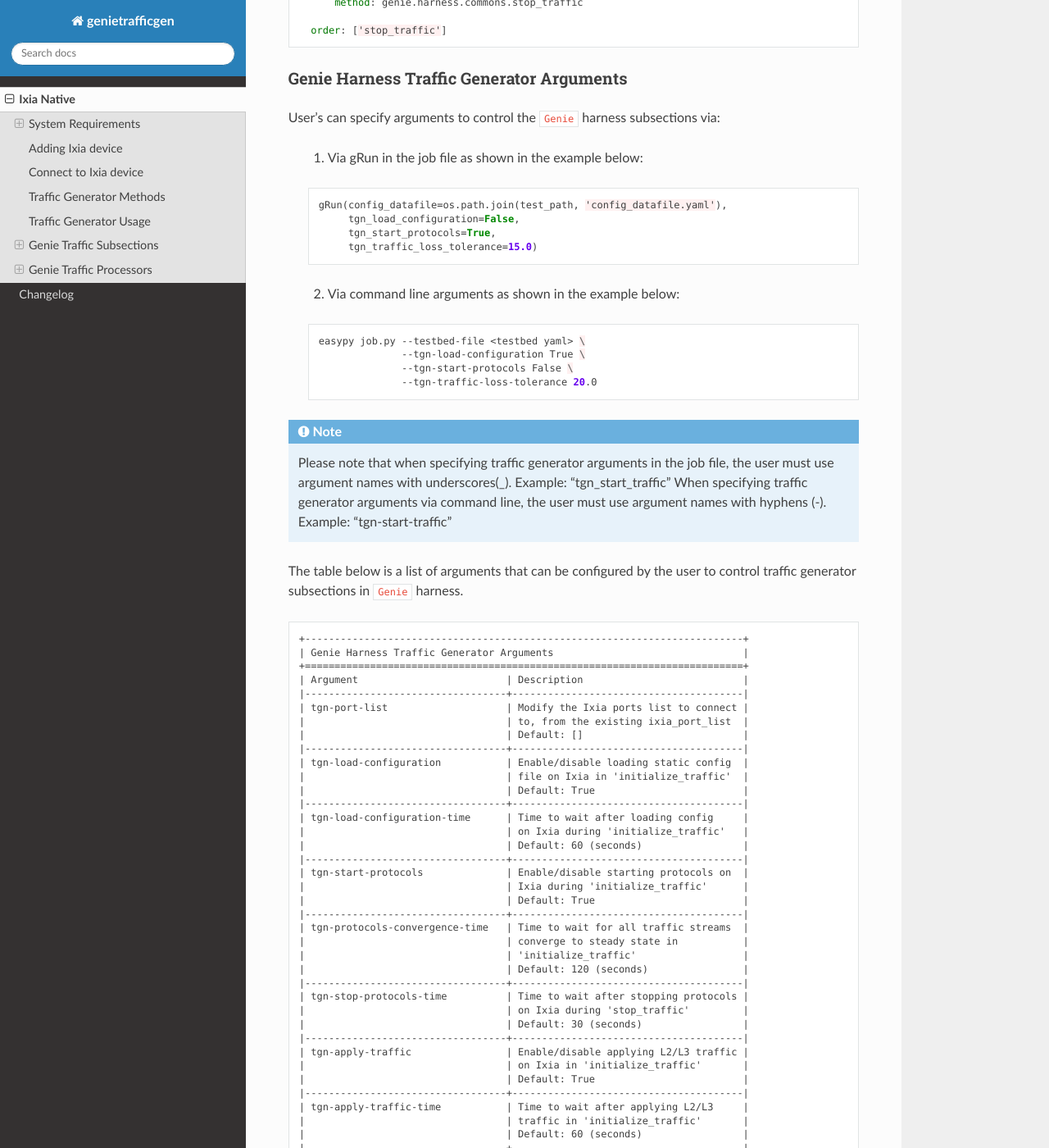
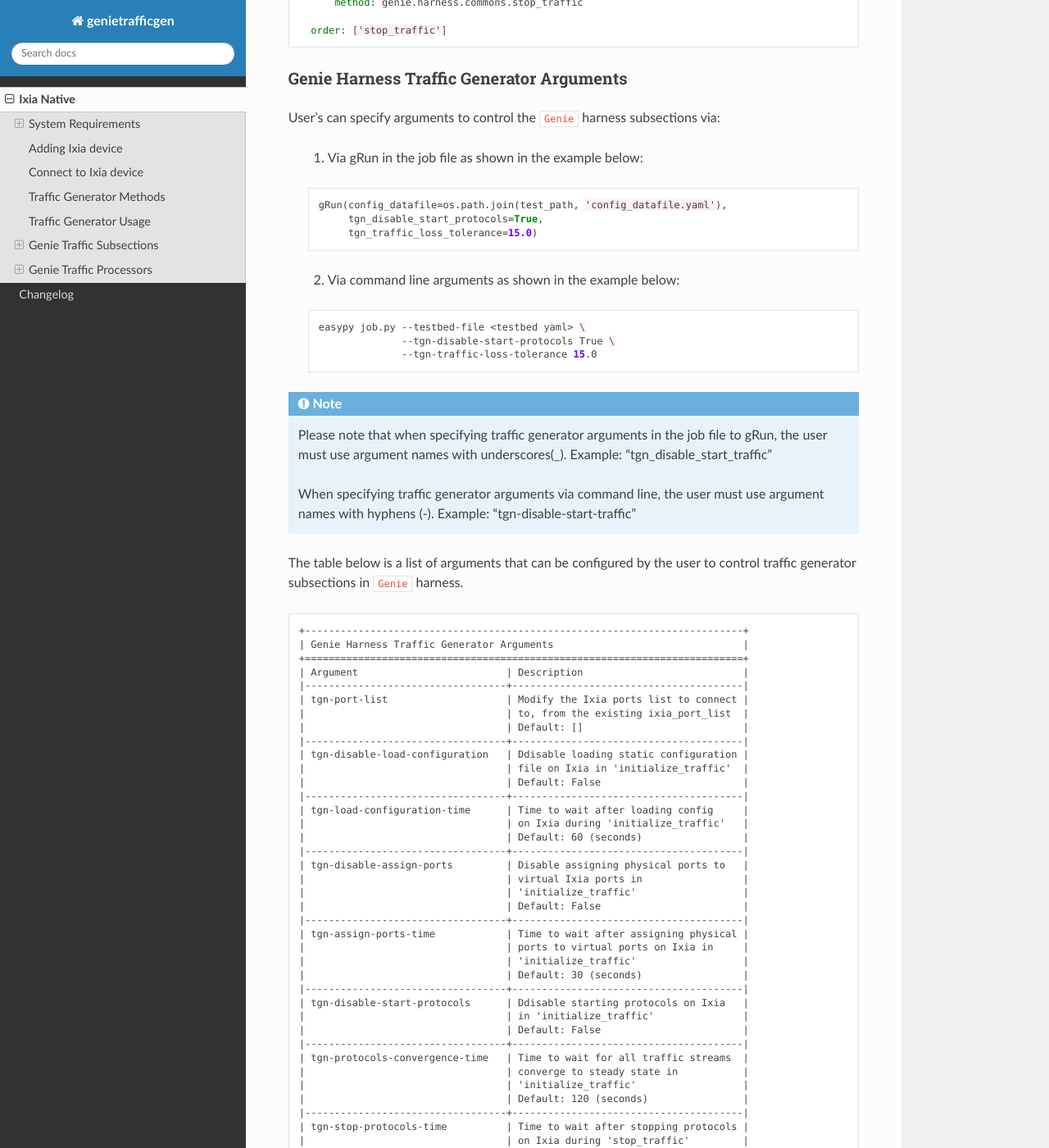
Before and after one commit to CiscoTestAutomation/genietrafficgen, a Sphinx documentation site: the page built from docs/ixianative.rst, in a window 1280 px wide and 1400 px high, scrolled down 16797 px. Shown: the whole window at 82% size. Built offline with Sphinx 7.4.7 and the Read the Docs theme 2.0.0, drawn with Linux system fonts in a browser that asks for light colours; some of the changed text lies outside the part shown.

Commit message:
updated documentation on deprecated arguments

```diff
--- a/docs/ixianative.rst
+++ b/docs/ixianative.rst
@@ -990,8 +990,7 @@
     .. code-block:: python
 
         gRun(config_datafile=os.path.join(test_path, 'config_datafile.yaml'),
-             tgn_load_configuration=False,
-             tgn_start_protocols=True,
+             tgn_disable_start_protocols=True,
              tgn_traffic_loss_tolerance=15.0)
 
 
@@ -1000,17 +999,17 @@
     .. code-block:: bash
 
         easypy job.py --testbed-file <testbed yaml> \
-                      --tgn-load-configuration True \
-                      --tgn-start-protocols False \
-                      --tgn-traffic-loss-tolerance 20.0
+                      --tgn-disable-start-protocols True \
+                      --tgn-traffic-loss-tolerance 15.0
 
 .. note::
     Please note that when specifying traffic generator arguments in the job
-    file, the user must use argument names with underscores(_).
-    Example: "tgn_start_traffic"
+    file to gRun, the user must use argument names with underscores(_).
+    Example: "tgn_disable_start_traffic"
+
     When specifying traffic generator arguments via command line, the user must
     use argument names with hyphens (-).
-    Example: "tgn-start-traffic"
+    Example: "tgn-disable-start-traffic"
 
 
 The table below is a list of arguments that can be configured by the user to control
@@ -1027,17 +1026,27 @@
     |                                  | to, from the existing ixia_port_list  |
     |                                  | Default: []                           |
     |----------------------------------+---------------------------------------|
-    | tgn-load-configuration           | Enable/disable loading static config  |
+    | tgn-disable-load-configuration   | Ddisable loading static configuration |
     |                                  | file on Ixia in 'initialize_traffic'  |
-    |                                  | Default: True                         |
+    |                                  | Default: False                        |
     |----------------------------------+---------------------------------------|
     | tgn-load-configuration-time      | Time to wait after loading config     |
     |                                  | on Ixia during 'initialize_traffic'   |
     |                                  | Default: 60 (seconds)                 |
     |----------------------------------+---------------------------------------|
-    | tgn-start-protocols              | Enable/disable starting protocols on  |
-    |                                  | Ixia during 'initialize_traffic'      |
-    |                                  | Default: True                         |
+    | tgn-disable-assign-ports         | Disable assigning physical ports to   |
+    |                                  | virtual Ixia ports in                 |
+    |                                  | 'initialize_traffic'                  |
+    |                                  | Default: False                        |
+    |----------------------------------+---------------------------------------|
+    | tgn-assign-ports-time            | Time to wait after assigning physical |
+    |                                  | ports to virtual ports on Ixia in     |
+    |                                  | 'initialize_traffic'                  |
+    |                                  | Default: 30 (seconds)                 |
+    |----------------------------------+---------------------------------------|
+    | tgn-disable-start-protocols      | Ddisable starting protocols on Ixia   |
+    |                                  | in 'initialize_traffic'               |
+    |                                  | Default: False                        |
     |----------------------------------+---------------------------------------|
     | tgn-protocols-convergence-time   | Time to wait for all traffic streams  |
     |                                  | converge to steady state in           |
@@ -1048,33 +1057,33 @@
     |                                  | on Ixia during 'stop_traffic'         |
     |                                  | Default: 30 (seconds)                 |
     |----------------------------------+---------------------------------------|
-    | tgn-apply-traffic                | Enable/disable applying L2/L3 traffic |
-    |                                  | on Ixia in 'initialize_traffic'       |
-    |                                  | Default: True                         |
+    | tgn-disable-apply-traffic        | Disable applying L2/L3 traffic on     |
+    |                                  | Ixia in 'initialize_traffic'          |
+    |                                  | Default: False                        |
     |----------------------------------+---------------------------------------|
     | tgn-apply-traffic-time           | Time to wait after applying L2/L3     |
     |                                  | traffic in 'initialize_traffic'       |
     |                                  | Default: 60 (seconds)                 |
     |----------------------------------+---------------------------------------|
-    | tgn-send-arp                     | Enable/disable send ARP to interfaces |
-    |                                  | from Ixia in 'initialize_traffic'     |
-    |                                  | Default: True                         |
+    | tgn-disable-send-arp             | Disable send ARP to interfaces from   |
+    |                                  | Ixia in 'initialize_traffic'          |
+    |                                  | Default: False                        |
     |----------------------------------+---------------------------------------|
     | tgn-arp-wait-time                | Time to wait after sending ARP from   |
     |                                  | Ixia in 'initialize_traffic'          |
     |                                  | Default: 60 (seconds)                 |
     |----------------------------------+---------------------------------------|
-    | tgn-send-ns                      | Enable/disable send NS to interfaces  |
-    |                                  | on Ixia in 'initialize_traffic'       |
-    |                                  | Default: True                         |
+    | tgn-disable-send-ns              | Disable send NS to interfaces on Ixia |
+    |                                  | in 'initialize_traffic'               |
+    |                                  | Default: False                        |
     |----------------------------------+---------------------------------------|
     | tgn-ns-wait-time                 | Time to wait after sending NS packet  |
     |                                  | from Ixia in 'initialize_traffic'     |
     |                                  | Default: 60 (seconds)                 |
     |----------------------------------+---------------------------------------|
-    | tgn-start-traffic                | Enable/disable starting L2/L3 traffic |
-    |                                  | on Ixia in 'initialize_traffic'       |
-    |                                  | Default: True                         |
+    | tgn-disable-start-traffic        | Disable starting L2/L3 traffic on     |
+    |                                  | Ixia in 'initialize_traffic'          |
+    |                                  | Default: False                        |
     |----------------------------------+---------------------------------------|
     | tgn-steady-state-convergence-time| Time to wait for traffic streams to   |
     |                                  | converge to steady state after start  |
@@ -1085,31 +1094,21 @@
     |                                  | streams in 'stop_traffic'             |
     |                                  | Default: 15 (seconds)                 |
     |----------------------------------+---------------------------------------|
-    | tgn-clear-statistics             | Enable/disable clearing protocol and  |
+    | tgn-disable-clear-statistics     | Disable clearing of all protocol and  |
     |                                  | traffic statistics on Ixia in         |
     |                                  | 'initialize_traffic'                  |
-    |                                  | Default: True                         |
+    |                                  | Default: False                        |
     |----------------------------------+---------------------------------------|
     | tgn-clear-stats-time             | Time to wait after clearing protocol  |
     |                                  | and traffic statistics on Ixia in     |
     |                                  | 'initialize_traffic'                  |
     |                                  | Default: 60 (seconds)                 |
     |----------------------------------+---------------------------------------|
-    | tgn-view-create-interval         | Time to wait between re-checking if   |
-    |                                  | custom traffic items view "GENIE" is  |
-    |                                  | ready in 'profile_traffic'            |
-    |                                  | Default: 30 (seconds)                 |
-    |----------------------------------+---------------------------------------|
-    | tgn-view-create-iteration        | Number of attempts to re-check if the |
-    |                                  | custom traffic items view "GENIE" is  |
-    |                                  | ready in 'profile_traffic'            |
-    |                                  | Default: 10 attempts                  |
-    |----------------------------------+---------------------------------------|
-    | tgn-check-traffic-loss           | Enable/disable checking of frames loss|
+    | tgn-disable-check-traffic-loss   | Disable checking of frames loss       |
     |                                  | and traffic loss for all configured   |
     |                                  | traffic streams after starting L2/L3  |
     |                                  | traffic on Ixia in'initialize_traffic'|
-    |                                  | Default: True                         |
+    |                                  | Default: False                        |
     |----------------------------------+---------------------------------------|
     | tgn-traffic-outage-tolerance     | Maximum traffic outage expected after |
     |                                  | starting traffic on Ixia in           |
@@ -1152,18 +1151,40 @@
     |                                  | traffic loss in 'initialize_traffic'  |
     |                                  | Default: 10 attempts                  |
     |----------------------------------+---------------------------------------|
-    | tgn_profile_clear_stats          | Enable/disable clearing of traffic    |
-    |                                  | statistics before creating a table or |
-    |                                  | profile of traffic statistics for the |
-    |                                  | current run executing.                |
-    |                                  | Default: True                         |
-    |----------------------------------+---------------------------------------|
     | tgn-golden-profile               | Full path to the text file containing |
     |                                  | previously verified and saved traffic |
     |                                  | profile to compare it against in      |
     |                                  | 'profile_traffic'                     |
     |                                  | Default: None                         |
     |----------------------------------+---------------------------------------|
+    | tgn-disable-profile-clear-stats  | Disable clearing of traffic statistics|
+    |                                  | before creating a table or profile of |
+    |                                  | traffic statistics for the currently  |
+    |                                  | executing job in 'profile_traffic'    |
+    |                                  | Default: False                        |
+    |----------------------------------+---------------------------------------|
+    | tgn-view-create-interval         | Time to wait between re-checking if   |
+    |                                  | custom traffic items view "GENIE" is  |
+    |                                  | ready in 'profile_traffic'            |
+    |                                  | Default: 30 (seconds)                 |
+    |----------------------------------+---------------------------------------|
+    | tgn-view-create-iteration        | Number of attempts to re-check if the |
+    |                                  | custom traffic items view "GENIE" is  |
+    |                                  | ready in 'profile_traffic'            |
+    |                                  | Default: 10 attempts                  |
+    |----------------------------------+---------------------------------------|
+    | tgn-disable-tracking-filter      | Disable adding tracking filter        |
+    |                                  | "Traffic Items" to traffic stream     |
+    |                                  | configuration while building "GENIE"  |
+    |                                  | custom view in 'profile_traffic'      |
+    |                                  | Default: False                        |
+    |----------------------------------+---------------------------------------|
+    | tgn-disable-port-pair-filter     | Disable adding tracking filter        |
+    |                                  | "Source/Dest Port Pair" to traffic    |
+    |                                  | streamconfiguration while building    |
+    |                                  | "GENIE" view in 'profile_traffic'     |
+    |                                  | Default: False                        |
+    |----------------------------------+---------------------------------------|
     |tgn-profile-traffic-loss-tolerance| Maximum acceptable difference between |
     |                                  | two Genie traffic profile snapshots   |
     |                                  | for loss % column in 'profile_traffic'|
@@ -1179,6 +1200,28 @@
     +==========================================================================+
 
 
+.. note::
+    Please note the following arguments are now deprecated and replaced as shown below
+    Default values can be found in the table above
+
+    +------------------------------------------------------------------+
+    | Genie Harness Traffic Deprecated Arguments                       |
+    +==================================================================+
+    | Old Argument                  | New Argument                     |
+    |-------------------------------+----------------------------------|
+    | tgn-load-configuration        | tgn-disable-load-configuration   |
+    | tgn-start-protocols           | tgn-disable-start-protocols      |
+    | tgn-apply-traffic             | tgn-disable-apply-traffic        |
+    | tgn-send-arp                  | tgn-disable-send-arp             |
+    | tgn-send-ns                   | tgn-disable-send-ns              |
+    | tgn-start-traffic             | tgn-disable-start-traffic        |
+    | tgn-clear-statistics          | tgn-disable-clear-statistics     |
+    | tgn-check-traffic-loss        | tgn-disable-check-traffic-loss   |
+    | tgn-profile-clear-stats       | tgn-disable-profile-clear-stats  |
+    | tgn-view-enable-tracking      | tgn-disable-tracking-filter      |
+    | tgn-view-enable-port-pair     | tgn-disable-port-pair-filter     |
+    +==================================================================+
+
 common_setup: initialize_traffic
 ^^^^^^^^^^^^^^^^^^^^^^^^^^^^^^^^
 
@@ -1190,13 +1233,14 @@
 
     1. Connect to Ixia
     2. Load static configuration onto Ixia
-    3. Start all protocols
-    4. Apply L2/L3 traffic configuration
-    5. Send ARP, NS packet to all interfaces from Ixia
-    6. Start L2/L3 traffic
-    7. Clear traffic statistics after streams have converged to steady state
-    8. Create custom traffic statistics view on Ixia named "Genie"
-    9. Check traffic loss % and frames loss across all configured traffic streams
+    3. Assign physical ports to Ixia virtual ports
+    4. Start all protocols
+    5. Apply L2/L3 traffic configuration
+    6. Send ARP, NS packet to all interfaces from Ixia
+    7. Start L2/L3 traffic
+    8. Clear traffic statistics after streams have converged to steady state
+    9. Create custom traffic statistics view on Ixia named "Genie"
+    10. Check traffic loss % and frames loss across all configured traffic streams
 
 
 Step1: Connect to Ixia
@@ -1220,7 +1264,7 @@
 Step2: Load static configuration onto Ixia
 """"""""""""""""""""""""""""""""""""""""""
 
-This section can be controlled by enabling/disabling argument: `tgn-load-configuration`.
+This section can be controlled by enabling/disabling argument: `tgn-disable-load-configuration`.
 
 ``Genie`` can load a static configuration file onto the Ixia `device` that has
 been specified in the `configuration_datafile` as shown below:
@@ -1235,11 +1279,16 @@
 It waits for `tgn-load-configuration-time` seconds for traffic to be loaded onto
 Ixia.
 
+Following loading configuration, ``Genie`` harness will proceed to assign physical
+Ixia ports specified in the testbed YAML to virtual Ixia ports. This step can be
+disabled by setting argument `tgn-disable-assign-ports`.
+It waits for `tgn-assign-ports-time` seconds for all ports to be up (green).
+
 
 Step3: Start all protocols
 """"""""""""""""""""""""""
 
-This section can be controlled by enabling/disabling argument: `tgn-start-protocols`.
+This section can be controlled by enabling/disabling argument: `tgn-disable-start-protocols`.
 
 If this flag is enabled, ``Genie`` harness will start all protocols on the Ixia
 device and wait for `tgn-protocols-convergence-time` seconds for all traffic
@@ -1249,7 +1298,7 @@
 Step4: Apply L2/L3 traffic
 """"""""""""""""""""""""""
 
-This section can be controlled by enabling/disabling argument: `tgn-apply-traffic`.
+This section can be controlled by enabling/disabling argument: `tgn-disable-apply-traffic`.
 
 If this flag is enabled, ``Genie`` harness will apply L2/L3 traffic on the Ixia
 device and wait for `tgn-apply-traffic-time` seconds after applying traffic.
@@ -1259,8 +1308,8 @@
 """""""""""""""""""""""""""""
 
 This section can be controlled by enabling/disabling arguments:
-    * `tgn-send-arp` - send ARP to all interfaces from Ixia
-    * `tgn-send-ns` - send NS to all interfaces from Ixia
+    * `tgn-disable-send-arp` - send ARP to all interfaces from Ixia
+    * `tgn-disable-send-ns` - send NS to all interfaces from Ixia
 
 If these flags are enabled, ``Genie`` harness will send ARP and NS to all
 interfaces from Ixia. It will wait for `tgn-arp-wait-time` seconds after sending
@@ -1271,7 +1320,7 @@
 Step6: Start L2/L3 traffic
 """""""""""""""""""""""""""
 
-This section can be controlled by enabling/disabling argument: `tgn-start-traffic`.
+This section can be controlled by enabling/disabling argument: `tgn-disable-start-traffic`.
 
 If this flag is enabled, ``Genie`` harness will start L2/L3 traffic on the Ixia
 device and wait for `tgn-steady-state-convergence-time` seconds after starting
@@ -1281,7 +1330,7 @@
 Step7: Clear traffic statistics
 """""""""""""""""""""""""""""""
 
-This section can be controlled by enabling/disabling argument: `tgn-clear-statistics`.
+This section can be controlled by enabling/disabling argument: `tgn-disable-clear-statistics`.
 
 If this flag is enabled, ``Genie`` harness will clear all protocol, traffic
 statistics on the Ixia device and wait for `tgn-clear-stats-time` seconds after
@@ -1300,7 +1349,7 @@
 Step9: Check for traffic loss
 """""""""""""""""""""""""""""
 
-This section can be controlled by enabling/disabling argument: `tgn-check-traffic-loss`.
+This section can be controlled by enabling/disabling argument: `tgn-disable-check-traffic-loss`.
 
 If this flag is enabled, ``Genie`` harness will verify that all configured
 traffic streams have traffic outage, traffic loss and frames rate loss within the
```
